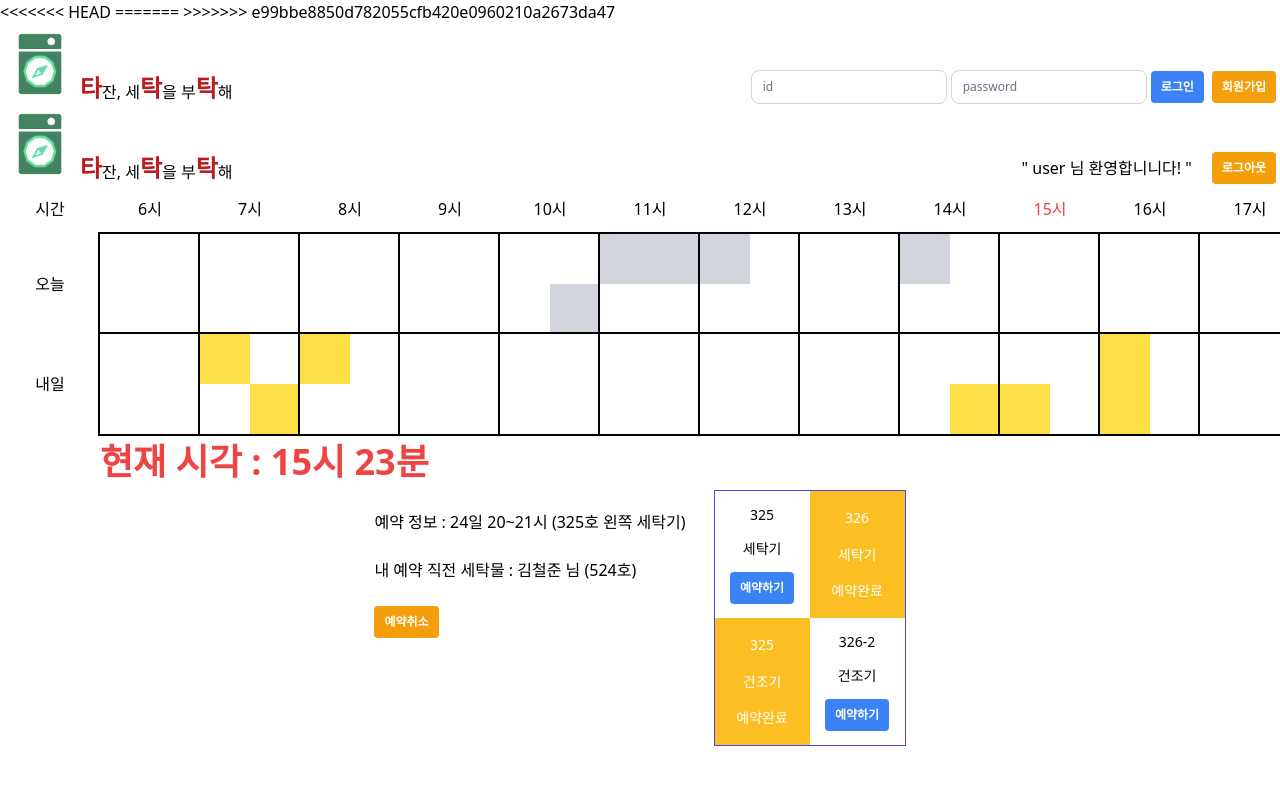
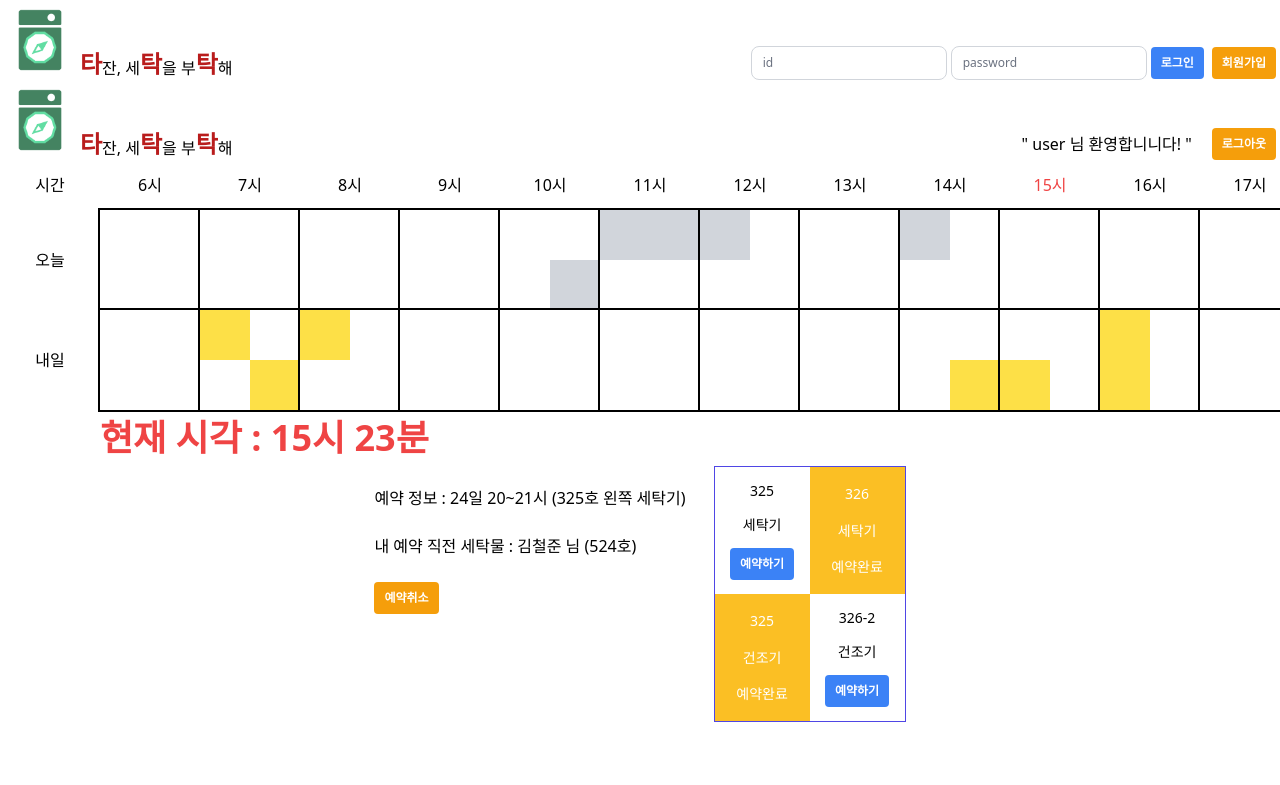
Before and after one commit to sadie100/tarzanLaundry, a Flask app: page / in a window 1280 px wide; the page is wider, and only the part inside the window is pictured. Shown: the top 785 px of that part. Run offline with Flask 2, Linux system fonts and the light colour scheme; data that the repository does not hold is empty; some libraries are stand-ins or nearby versions.

Commit message:
modified:   templates/index.html

```diff
--- a/templates/index.html
+++ b/templates/index.html
@@ -9,29 +9,6 @@
 <script src="../static/index.js"></script>
 <!-- tailwindCss & additional plugin-->
 <script src="https://cdn.tailwindcss.com"></script>
-<<<<<<< HEAD
-=======
-<script>
-    tailwind.config = {
-      theme: {
-        extend: {
-          colors: {
-            clifford: '#da373d',
-          }
-        }
-      }
-    }
-//     module.exports = {
-//   theme: {
-//     // ...
-//   },
-//   plugins: [
-//     require('@tailwindcss/forms'),
-//     // ...
-//   ],
-// }
-</script>
->>>>>>> e99bbe8850d782055cfb420e0960210a2673da47
 <script src="https://cdn.tailwindcss.com?plugins=forms,typography,aspect-ratio,line-clamp"></script>
 
 <!-- 테이블 css -->
```
